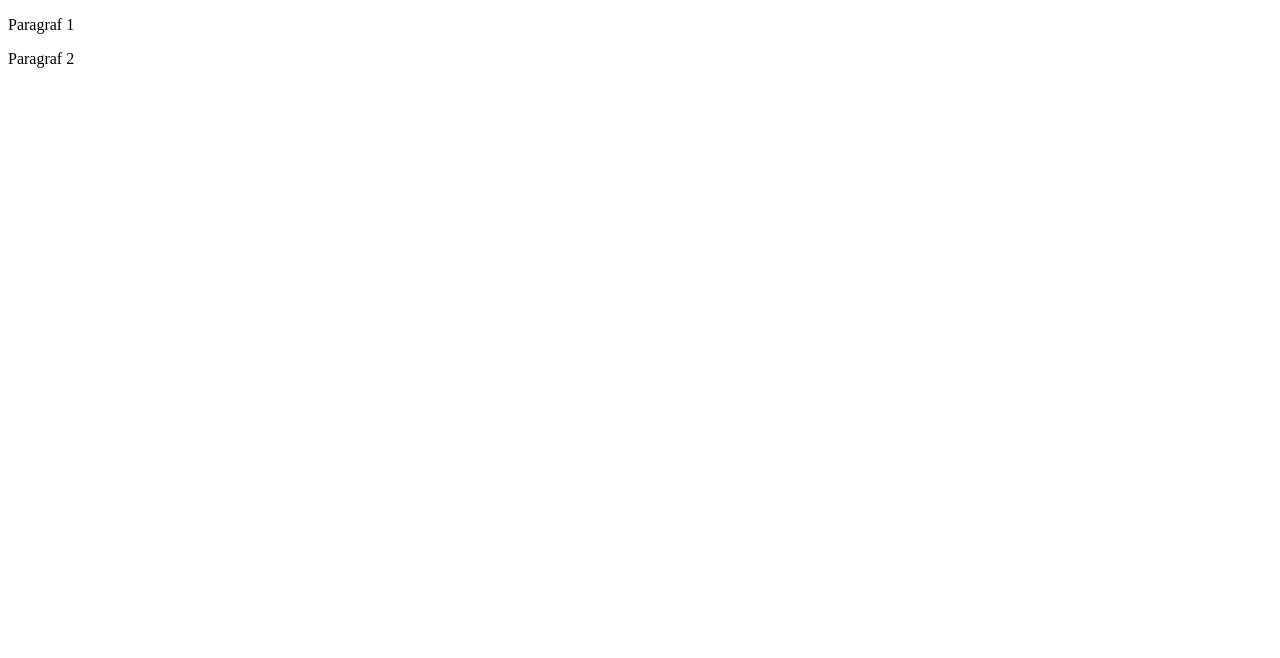
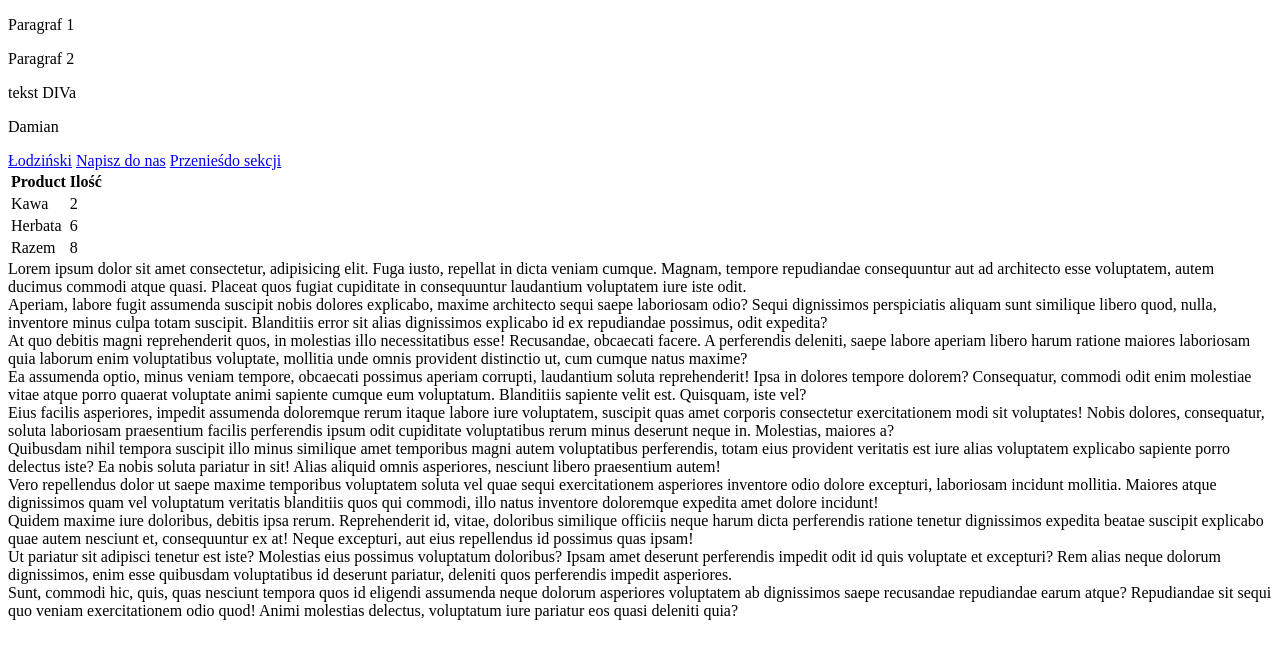
Before and after one commit to damianlodzinski/damianlodzinski.github.io, a plain HTML site: page html5/index.html in a window 1280 px wide. Drawn offline with Linux system fonts and the light colour scheme.

Commit message:
Update index.html

```diff
--- a/html5/index.html
+++ b/html5/index.html
@@ -1,13 +1,82 @@
 <!DOCTYPE html>
 <html lang="en">
+
 <head>
     <meta charset="UTF-8">
     <meta name="viewport" content="width=device-width, initial-scale=1.0">
     <title>Document</title>
 </head>
+
 <body>
     <!-- Komentarz-->
     <p class="paragraf">Paragraf 1</p>
     <p class="paragraf">Paragraf 2</p>
+
+    <div>
+        tekst DIVa
+    </div>
+    <p><span>Damian </span></p> <a href="http://akademia108.pl">Łodziński</a>
+    <a href="mailto:warszawa@akademia108.pl">Napisz do nas</a>
+    <a href="#sekcja">Przenieśdo sekcji</a>
+
+    <table>
+        <thead>
+            <tr>
+                <th>Product</th>
+                <th>Ilość</th>
+            </tr>
+        </thead>
+        <tbody>
+            <tr>
+                <td>Kawa</td>
+                <td>2</td>
+            </tr>
+            <tr>
+                <td>Herbata</td>
+                <td>6</td>
+            </tr>
+        </tbody>
+        <tfoot>
+            <tr>
+                <td>Razem</td>
+                <td>8</td>
+            </tr>
+        </tfoot>
+    </table>
+
+    <div>Lorem ipsum dolor sit amet consectetur, adipisicing elit. Fuga iusto, repellat in dicta veniam cumque. Magnam,
+        tempore repudiandae consequuntur aut ad architecto esse voluptatem, autem ducimus commodi atque quasi. Placeat
+        quos fugiat cupiditate in consequuntur laudantium voluptatem iure iste odit.</div>
+    <div>Aperiam, labore fugit assumenda suscipit nobis dolores explicabo, maxime architecto sequi saepe laboriosam
+        odio? Sequi dignissimos perspiciatis aliquam sunt similique libero quod, nulla, inventore minus culpa totam
+        suscipit. Blanditiis error sit alias dignissimos explicabo id ex repudiandae possimus, odit expedita?</div>
+    <div>At quo debitis magni reprehenderit quos, in molestias illo necessitatibus esse! Recusandae, obcaecati facere. A
+        perferendis deleniti, saepe labore aperiam libero harum ratione maiores laboriosam quia laborum enim
+        voluptatibus voluptate, mollitia unde omnis provident distinctio ut, cum cumque natus maxime?</div>
+    <div id="sekcja">Ea assumenda optio, minus veniam tempore, obcaecati possimus aperiam corrupti, laudantium soluta
+        reprehenderit! Ipsa in dolores tempore dolorem? Consequatur, commodi odit enim molestiae vitae atque porro
+        quaerat voluptate animi sapiente cumque eum voluptatum. Blanditiis sapiente velit est. Quisquam, iste vel?</div>
+    <div>Eius facilis asperiores, impedit assumenda doloremque rerum itaque labore iure voluptatem, suscipit quas amet
+        corporis consectetur exercitationem modi sit voluptates! Nobis dolores, consequatur, soluta laboriosam
+        praesentium facilis perferendis ipsum odit cupiditate voluptatibus rerum minus deserunt neque in. Molestias,
+        maiores a?</div>
+    <div>Quibusdam nihil tempora suscipit illo minus similique amet temporibus magni autem voluptatibus perferendis,
+        totam eius provident veritatis est iure alias voluptatem explicabo sapiente porro delectus iste? Ea nobis soluta
+        pariatur in sit! Alias aliquid omnis asperiores, nesciunt libero praesentium autem!</div>
+    <div>Vero repellendus dolor ut saepe maxime temporibus voluptatem soluta vel quae sequi exercitationem asperiores
+        inventore odio dolore excepturi, laboriosam incidunt mollitia. Maiores atque dignissimos quam vel voluptatum
+        veritatis blanditiis quos qui commodi, illo natus inventore doloremque expedita amet dolore incidunt!</div>
+    <div>Quidem maxime iure doloribus, debitis ipsa rerum. Reprehenderit id, vitae, doloribus similique officiis neque
+        harum dicta perferendis ratione tenetur dignissimos expedita beatae suscipit explicabo quae autem nesciunt et,
+        consequuntur ex at! Neque excepturi, aut eius repellendus id possimus quas ipsam!</div>
+    <div>Ut pariatur sit adipisci tenetur est iste? Molestias eius possimus voluptatum doloribus? Ipsam amet deserunt
+        perferendis impedit odit id quis voluptate et excepturi? Rem alias neque dolorum dignissimos, enim esse
+        quibusdam voluptatibus id deserunt pariatur, deleniti quos perferendis impedit asperiores.</div>
+    <div>Sunt, commodi hic, quis, quas nesciunt tempora quos id eligendi assumenda neque dolorum asperiores voluptatem
+        ab dignissimos saepe recusandae repudiandae earum atque? Repudiandae sit sequi quo veniam exercitationem odio
+        quod! Animi molestias delectus, voluptatum iure pariatur eos quasi deleniti quia?</div>
+
+
 </body>
+
 </html>
```
